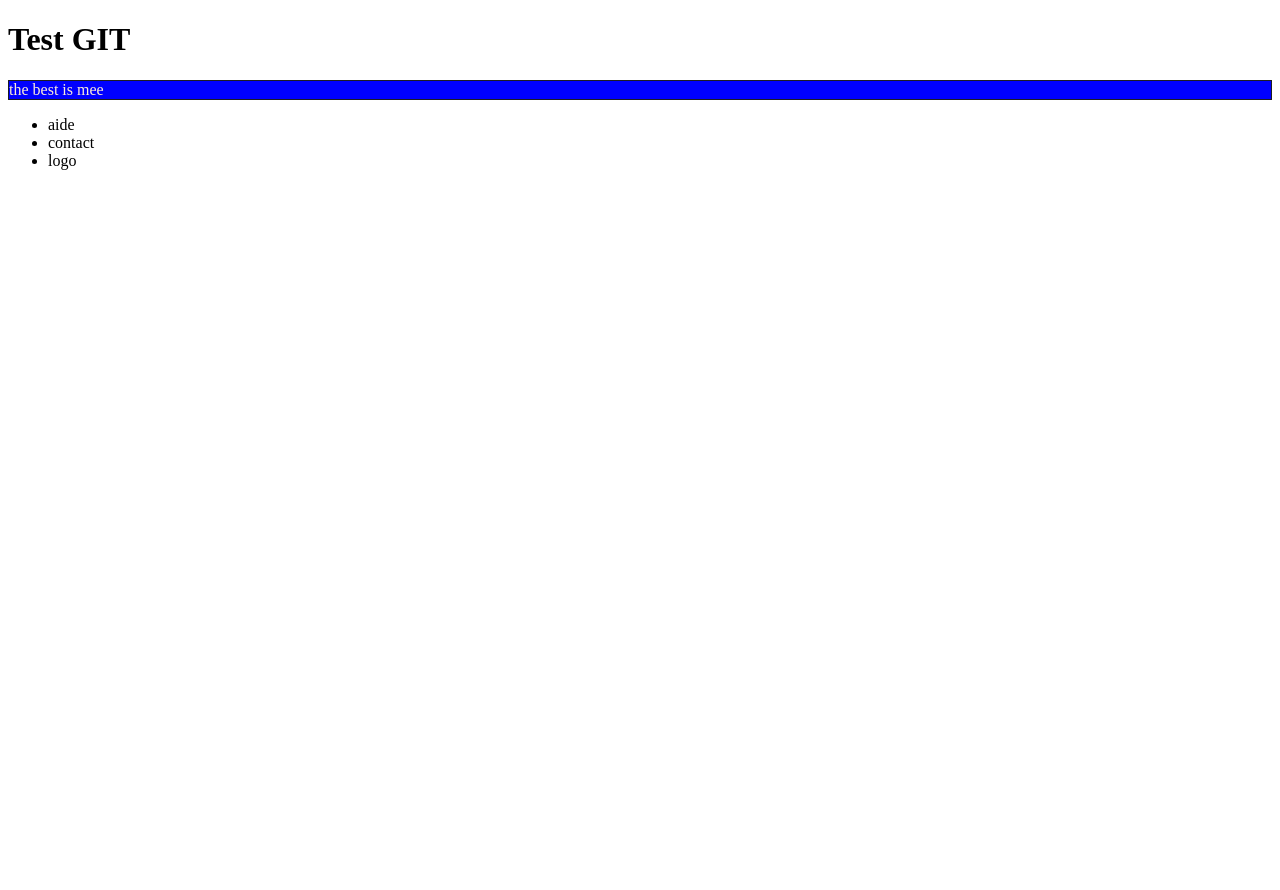
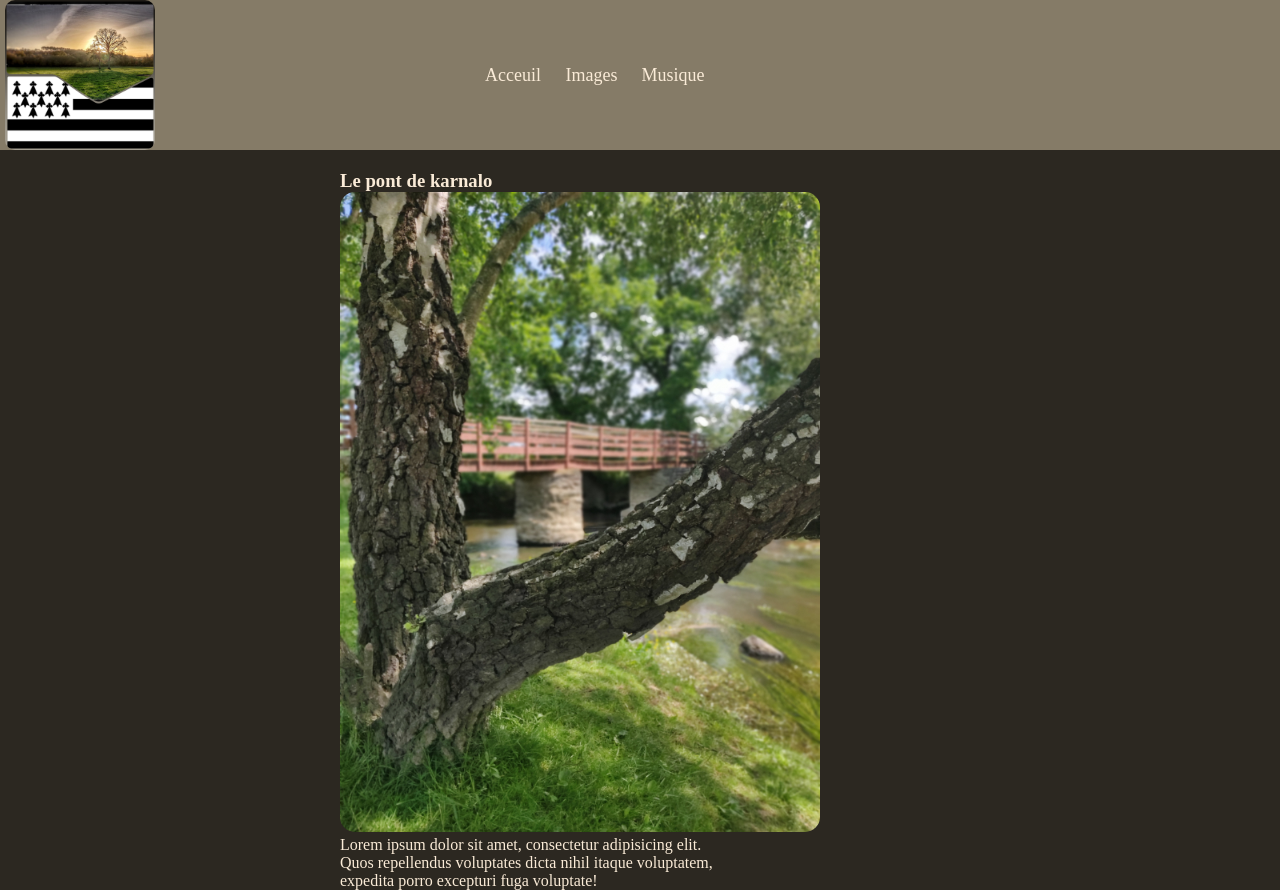
Before and after one commit to Airby3556/firstmee, a plain HTML site: page index.html in a window 1280 px wide. Before the commit the page ends 800 px from the top, so only its background shows below. Drawn offline with Linux system fonts and the light colour scheme.

Commit message:
ajouts images et modification

```diff
--- a/index.html
+++ b/index.html
@@ -8,13 +8,23 @@
     <link rel="stylesheet" href="style.css">
 </head>
 <body>
-    <h1>Test GIT</h1>
-    <div>the best is mee</div>
-    <footer> <ul>
-        <li>aide</li>
-        <li>contact</li>
-        <li>logo</li>
-    </ul></footer>
+   <div class="header header_img">
+       <img src="/images/Arbre_breton2.png" alt="logo">
+       <ul class="header header_menu">
+           <li><a href="acceuil">Acceuil</a> </li>
+           <li><a href="images"> Images</a></li>
+           <li><a href="musique"> Musique</a></li>
+       </ul>
+   </div>
+    <div class="main">
+        <div class="main_first">
+            <h3>Le pont de karnalo</h3>
+        <img src="/images/Karnalo_01.jpg" alt="photo1">
+        <p>Lorem ipsum dolor sit amet, consectetur adipisicing elit.<br> Quos repellendus voluptates dicta nihil itaque voluptatem,<br> expedita porro excepturi fuga voluptate!</p>
+
+    </div>
+</div>
+
 
 </body>
 </html>
--- a/style.css
+++ b/style.css
@@ -1,8 +1,46 @@
-div{
-    border: 1px solid rgb(29, 29, 33);
+*{
+    margin: 0;
+    padding: 0;
+    box-sizing: border-box;
+}
+
+body{
+    display: flex;
+    flex-direction: column;
     color: antiquewhite;
-    background: blue;
+    background: rgb(44, 40, 33);
 }
-ul>li{
+.header_menu > li{
+    display:inline;
+    list-style: none;
+    margin: 10px;
+    font-size: large;
+}
+.header_menu > li > a {
     text-decoration: none;
+    color: antiquewhite;
 }
+.header_img {
+    display: flex;
+    background: rgb(133, 123, 103);
+    align-items: center;
+}
+ .header_img> img{
+     width: 150px;
+     height: 150px;
+     margin-right: 20em;
+     margin-left: 5px;
+     border-radius: 10px;
+
+ }
+ .main{
+     display: flex;
+     align-items: center;
+     justify-content: center;
+     margin-top: 20px;
+ }
+ .main>.main_first > img{
+     border-radius: 15px;
+     width: 80%;
+
+ }
```
Also changed, not shown: images/Arbre_breton2.png (added), images/Karnalo_01.jpg (added), images/Pont-Karnalo03.jpg (added), images/pont-Karnalo02.jpg (added), index.js (added).
